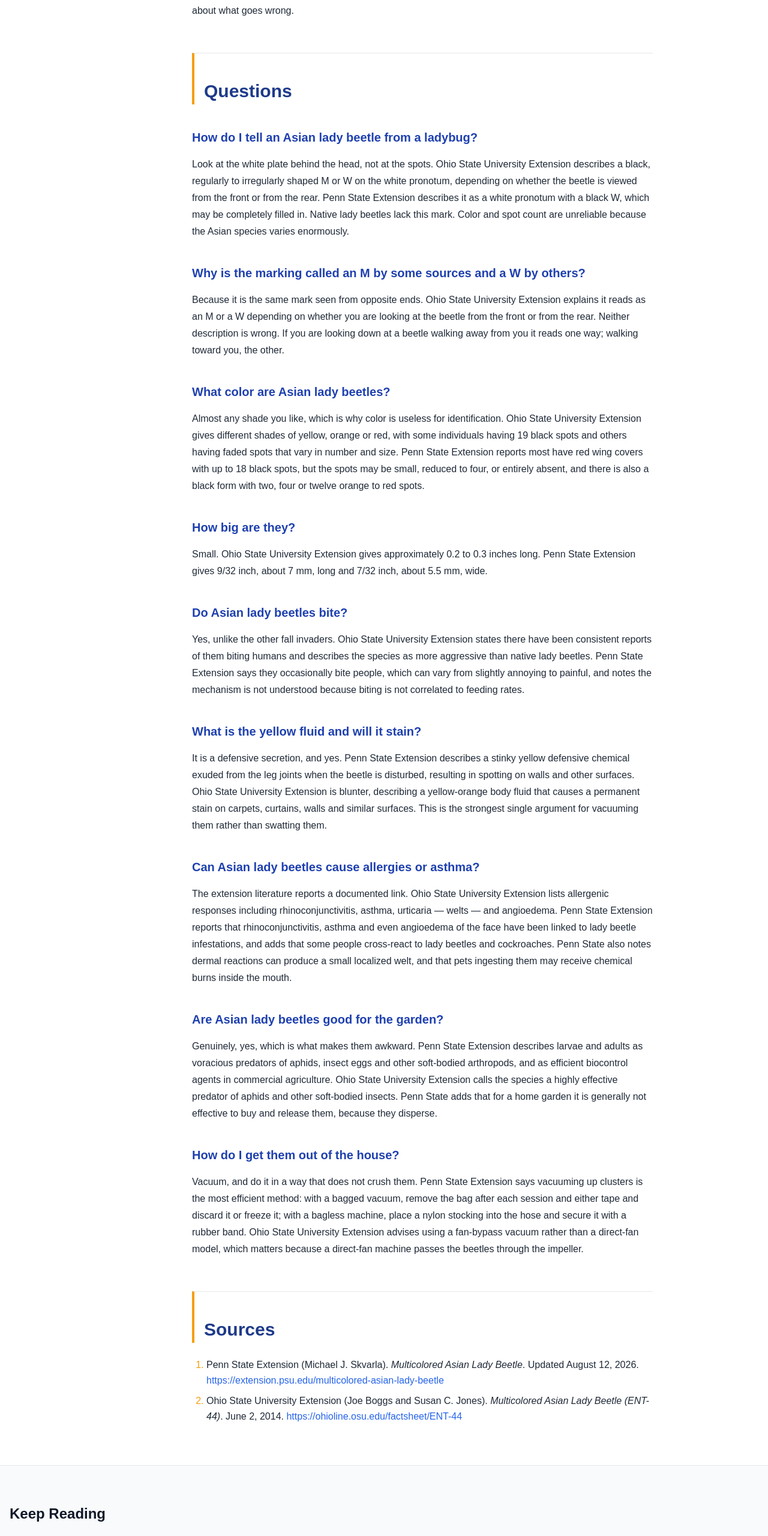
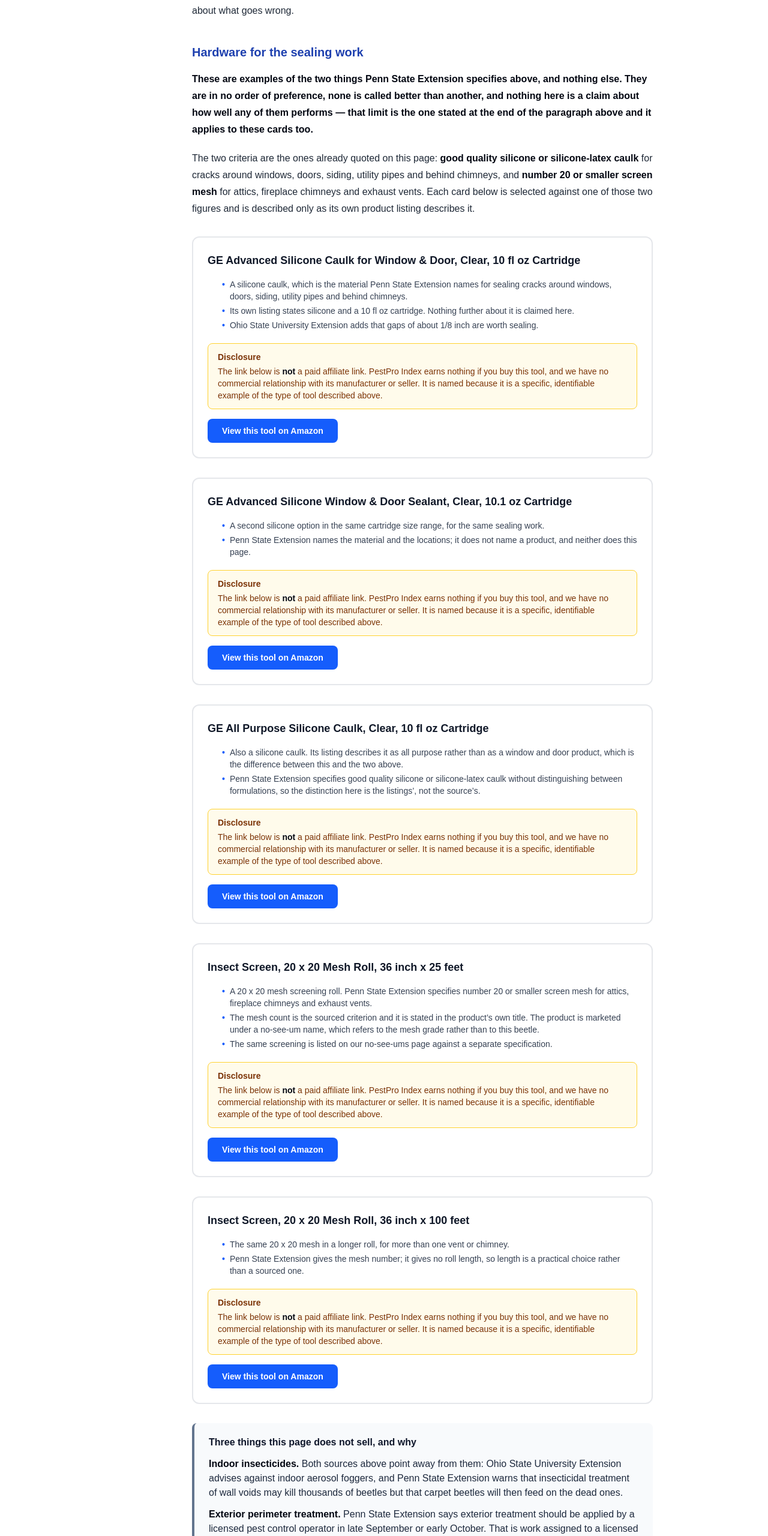
Before and after one commit to aarongeorghiades-hub/pestpro-index-v2-live, a Next.js app: page /us/asian-lady-beetles in a window 1280 px wide. Shown: the part 5186-7746 px from the top of the page at 60% size. Built offline with nearby package versions, Linux system fonts and the light colour scheme.

Commit message:
feat(us): asian lady beetles exclusion retrofit (S46 R12)

```diff
--- a/app/us/asian-lady-beetles/page.tsx
+++ b/app/us/asian-lady-beetles/page.tsx
@@ -2,6 +2,7 @@
 import Link from 'next/link';
 import UsPageLayout from '../components/UsPageLayout';
 import UsFaq, { faqPageSchema, type Faq } from '../components/UsFaq';
+import UsToolCard from '../components/UsToolCard';
 import { SourceList, type Source } from '../components/UsSources';
 import { OVERWINTERING_NAV, OVERWINTERING_HOME } from '../components/overwinteringNav';
 
@@ -111,6 +112,12 @@
     publisher: 'Ohio State University Extension (Joe Boggs and Susan C. Jones)',
     date: 'June 2, 2014',
     href: 'https://ohioline.osu.edu/factsheet/ENT-44',
+  },
+  {
+    label: 'Multicolored Asian Lady Beetle Light Traps',
+    publisher: 'Ohio State University Integrated Pest Management',
+    date: 'Accessed 24 August 2026',
+    href: 'https://ipm.osu.edu/sites/ipm/files/imce/light_0.pdf',
   },
 ];
 
@@ -359,6 +366,95 @@
         of any product; these are the sources&rsquo; statements about timing and about what goes wrong.
       </p>
 
+      <h3>Hardware for the sealing work</h3>
+      <p>
+        <strong>
+          These are examples of the two things Penn State Extension specifies above, and nothing
+          else. They are in no order of preference, none is called better than another, and nothing
+          here is a claim about how well any of them performs &mdash; that limit is the one stated
+          at the end of the paragraph above and it applies to these cards too.
+        </strong>
+      </p>
+      <p>
+        The two criteria are the ones already quoted on this page: <strong>good quality silicone or
+        silicone-latex caulk</strong> for cracks around windows, doors, siding, utility pipes and
+        behind chimneys, and <strong>number 20 or smaller screen mesh</strong> for attics, fireplace
+        chimneys and exhaust vents. Each card below is selected against one of those two figures and
+        is described only as its own product listing describes it.
+      </p>
+
+      <UsToolCard
+        name="GE Advanced Silicone Caulk for Window &amp; Door, Clear, 10 fl oz Cartridge"
+        whatItDoes={[
+          'A silicone caulk, which is the material Penn State Extension names for sealing cracks around windows, doors, siding, utility pipes and behind chimneys.',
+          'Its own listing states silicone and a 10 fl oz cartridge. Nothing further about it is claimed here.',
+          'Ohio State University Extension adds that gaps of about 1/8 inch are worth sealing.',
+        ]}
+        asin="B0BVGTM2XY"
+      />
+
+      <UsToolCard
+        name="GE Advanced Silicone Window &amp; Door Sealant, Clear, 10.1 oz Cartridge"
+        whatItDoes={[
+          'A second silicone option in the same cartridge size range, for the same sealing work.',
+          'Penn State Extension names the material and the locations; it does not name a product, and neither does this page.',
+        ]}
+        asin="B0000CBJ7W"
+      />
+
+      <UsToolCard
+        name="GE All Purpose Silicone Caulk, Clear, 10 fl oz Cartridge"
+        whatItDoes={[
+          'Also a silicone caulk. Its listing describes it as all purpose rather than as a window and door product, which is the difference between this and the two above.',
+          'Penn State Extension specifies good quality silicone or silicone-latex caulk without distinguishing between formulations, so the distinction here is the listings\u2019, not the source\u2019s.',
+        ]}
+        asin="B0B8QPH3RW"
+      />
+
+      <UsToolCard
+        name="Insect Screen, 20 x 20 Mesh Roll, 36 inch x 25 feet"
+        whatItDoes={[
+          'A 20 x 20 mesh screening roll. Penn State Extension specifies number 20 or smaller screen mesh for attics, fireplace chimneys and exhaust vents.',
+          'The mesh count is the sourced criterion and it is stated in the product\u2019s own title. The product is marketed under a no-see-um name, which refers to the mesh grade rather than to this beetle.',
+          'The same screening is listed on our no-see-ums page against a separate specification.',
+        ]}
+        asin="B0BS4KH2FH"
+      />
+
+      <UsToolCard
+        name="Insect Screen, 20 x 20 Mesh Roll, 36 inch x 100 feet"
+        whatItDoes={[
+          'The same 20 x 20 mesh in a longer roll, for more than one vent or chimney.',
+          'Penn State Extension gives the mesh number; it gives no roll length, so length is a practical choice rather than a sourced one.',
+        ]}
+        asin="B01N3BAPJO"
+      />
+
+      <div className="not-prose my-8 rounded-lg border-l-4 border-slate-500 bg-slate-50 px-6 py-5">
+        <p className="m-0 text-base font-bold text-slate-900">
+          Three things this page does not sell, and why
+        </p>
+        <p className="m-0 mt-3 text-base text-slate-800">
+          <strong>Indoor insecticides.</strong> Both sources above point away from them: Ohio State
+          University Extension advises against indoor aerosol foggers, and Penn State Extension warns
+          that insecticidal treatment of wall voids may kill thousands of beetles but that carpet
+          beetles will then feed on the dead ones.
+        </p>
+        <p className="m-0 mt-3 text-base text-slate-800">
+          <strong>Exterior perimeter treatment.</strong> Penn State Extension says exterior treatment
+          should be applied by a licensed pest control operator in late September or early October.
+          That is work assigned to a licensed operator, so no perimeter product is listed here.
+        </p>
+        <p className="m-0 mt-3 text-base text-slate-800">
+          <strong>Light traps.</strong> Ohio State University Integrated Pest Management reports of a
+          commercial black light trap that it was &ldquo;very effective, catching 90% of the beetles
+          in our tests&rdquo;, operated in a dark room or at night. That figure belongs to one
+          particular trap, which the same source says is bought from a named specialist supplier
+          rather than at retail. A different trap bought elsewhere is not the article that was
+          tested, so none is listed here.
+        </p>
+      </div>
+
       <h2 id="faq">Questions</h2>
       <UsFaq faqs={faqs} />
 
```
